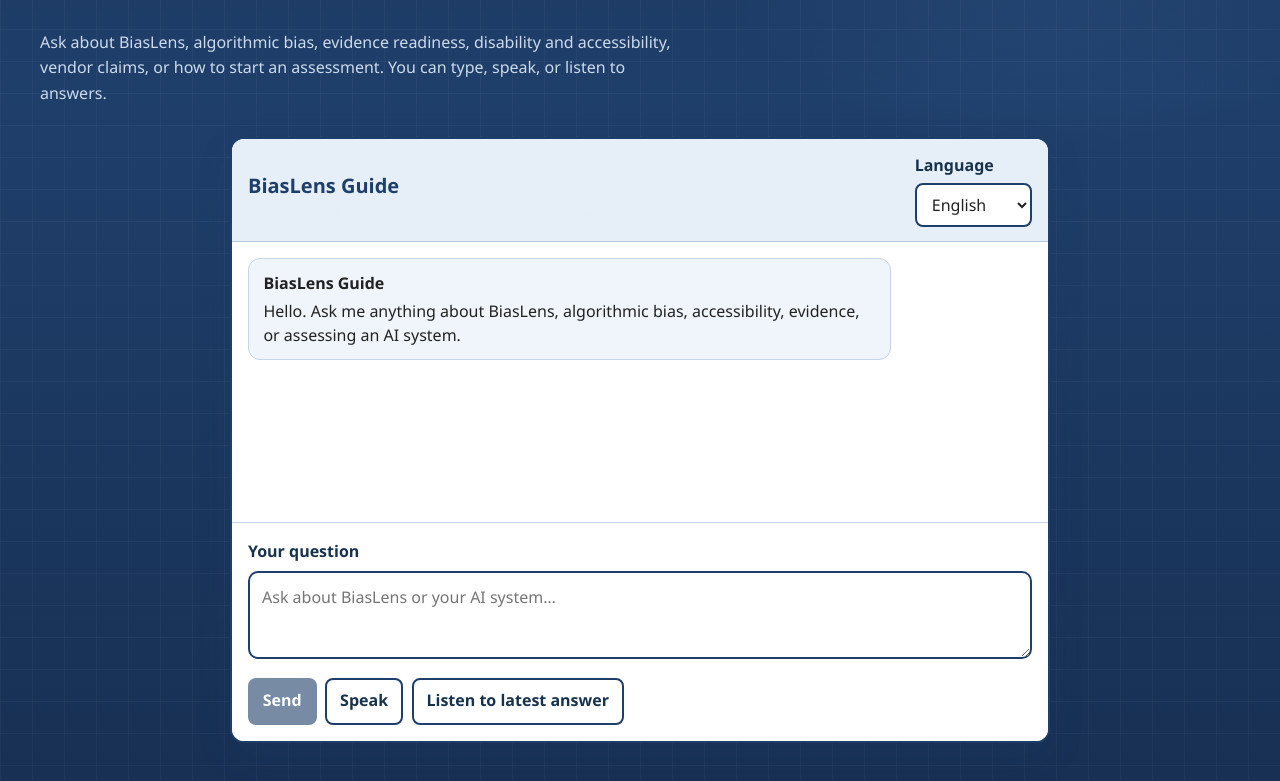
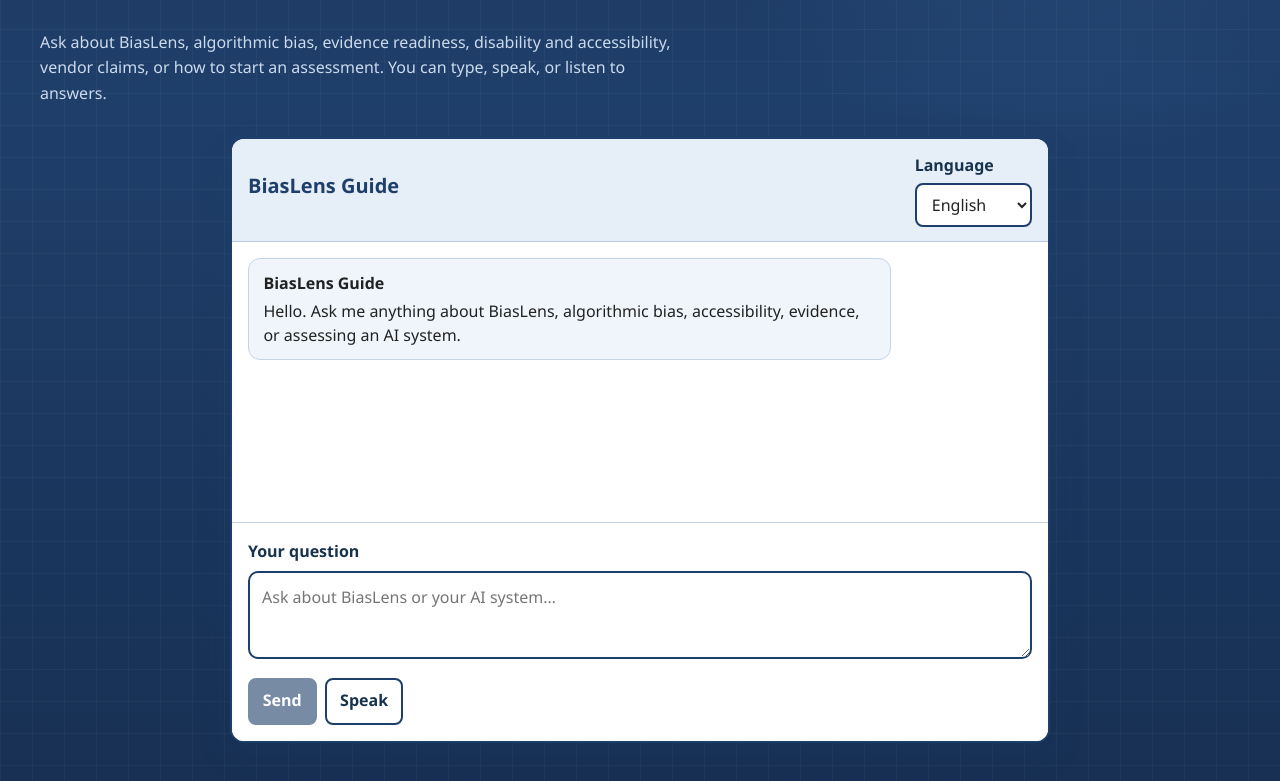
Before and after one commit to laggiesfl/BiasLens-Full-Platform, a Next.js app: page /guide in a window 1280 px wide. Shown: the part 355-1136 px from the top of the page. Built offline with nearby package versions, Linux system fonts and the light colour scheme.

Commit message:
fix: place listen controls on each Guide answer

```diff
--- a/src/components/guide/BiasLensGuide.tsx
+++ b/src/components/guide/BiasLensGuide.tsx
@@ -48,8 +48,6 @@
   const mediaStreamRef = useRef<MediaStream | null>(null);
   const audioChunksRef = useRef<Blob[]>([]);
   const recordingTimeoutRef = useRef<ReturnType<typeof setTimeout> | null>(null);
-
-  const latestAssistantMessage = [...messages].reverse().find((message) => message.role === "assistant");
 
   function changeLanguage(nextLanguage: GuideLanguage) {
     setLanguage(nextLanguage);
@@ -219,8 +217,7 @@
     }
   }
 
-  function listenToLatestAnswer() {
-    if (!latestAssistantMessage) return;
+  function listenToAnswer(message: ChatMessage) {
     if (typeof window === "undefined" || !("speechSynthesis" in window)) {
       setError("Read-aloud is not available in this browser. The answer remains available as text.");
       return;
@@ -228,18 +225,25 @@
 
     setError("");
     window.speechSynthesis.cancel();
-    const utterance = new SpeechSynthesisUtterance(latestAssistantMessage.content);
-    const config = getGuideLanguage(latestAssistantMessage.language);
+    const utterance = new SpeechSynthesisUtterance(message.content);
+    const config = getGuideLanguage(message.language);
     utterance.lang = config.locale;
     const prefix = config.locale.split("-")[0].toLowerCase();
     const voice = window.speechSynthesis
       .getVoices()
       .find((candidate) => candidate.lang.toLowerCase().startsWith(prefix));
     if (voice) utterance.voice = voice;
-    utterance.onstart = () => setStatus("Reading the latest answer aloud.");
+    utterance.onstart = () => setStatus("Reading this answer aloud.");
     utterance.onend = () => setStatus("Read-aloud finished.");
     utterance.onerror = () => setError("Read-aloud could not start. The answer remains available as text.");
     window.speechSynthesis.speak(utterance);
+  }
+
+  function stopListening() {
+    if (typeof window !== "undefined" && "speechSynthesis" in window) {
+      window.speechSynthesis.cancel();
+      setStatus("Read-aloud stopped.");
+    }
   }
 
   return (
@@ -273,6 +277,26 @@
             lang={getGuideLanguage(message.language).locale}
           >
             <strong>{message.role === "user" ? "You" : "BiasLens Guide"}</strong>
+            {message.role === "assistant" && message.id !== "welcome" && (
+              <div className={styles.answerControls}>
+                <button
+                  type="button"
+                  className={styles.secondaryButton}
+                  onClick={() => listenToAnswer(message)}
+                  aria-label="Listen to this BiasLens Guide answer"
+                >
+                  Listen to this answer
+                </button>
+                <button
+                  type="button"
+                  className={styles.secondaryButton}
+                  onClick={stopListening}
+                  aria-label="Stop listening to the BiasLens Guide answer"
+                >
+                  Stop listening
+                </button>
+              </div>
+            )}
             <div>{message.content}</div>
           </article>
         ))}
@@ -308,9 +332,6 @@
               Stop recording
             </button>
           )}
-          <button type="button" className={styles.secondaryButton} onClick={listenToLatestAnswer}>
-            Listen to latest answer
-          </button>
         </div>
 
         {status && (
```
